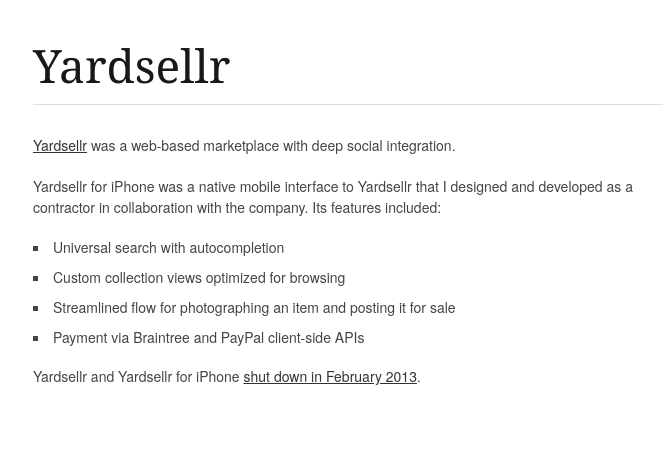
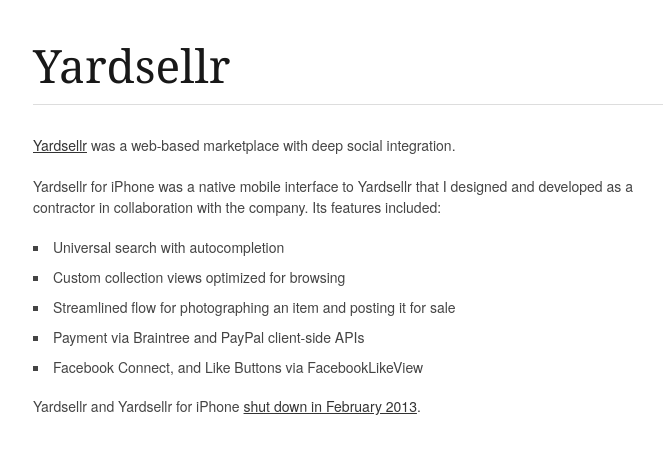
Before and after one commit to brow/rebeccabutler.org, a Jekyll site: the page built from _posts/2011-01-01-yardsellr.md, in a window 1280 px wide. Shown: the top 454 px of the page, without its empty margins (137-800 px from the left). Built offline with Jekyll 4.4.1, drawn with Linux system fonts in a browser that asks for light colours; Markdown is read by kramdown in place of the engine named in the settings.

Commit message:
mention FB integration in Yardsellr

```diff
--- a/_posts/2011-01-01-yardsellr.md
+++ b/_posts/2011-01-01-yardsellr.md
@@ -15,6 +15,7 @@
 * Custom collection views optimized for browsing
 * Streamlined flow for photographing an item and posting it for sale
 * Payment via Braintree and PayPal client-side APIs
+* Facebook Connect, and Like Buttons via FacebookLikeView
 
 Yardsellr and Yardsellr for iPhone [shut down in February 2013].
 
```
